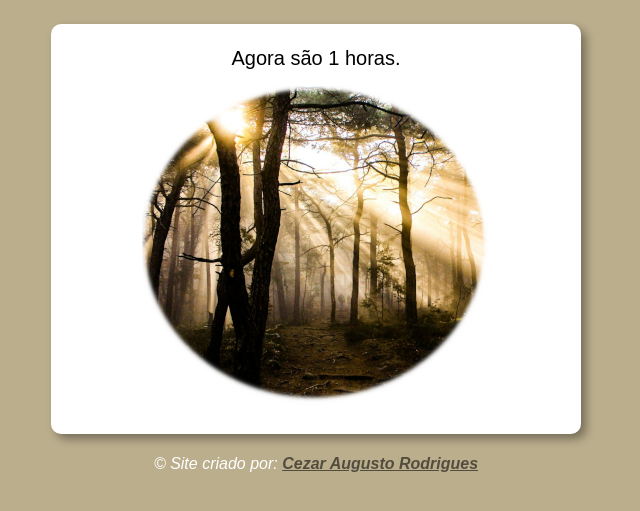
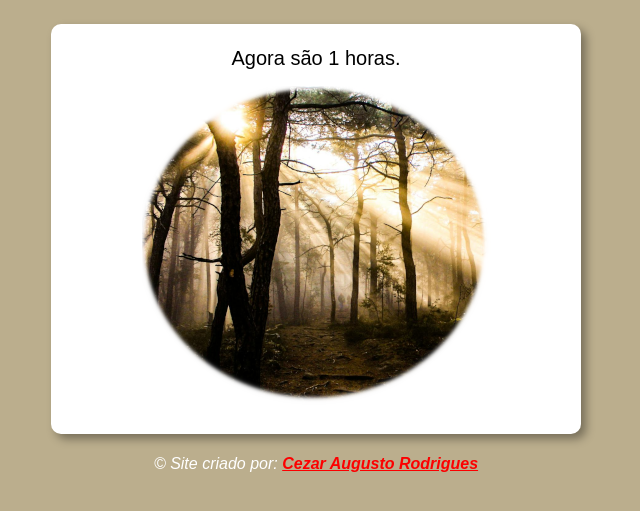
Before and after one commit to DEIDADEV/projeto-hora-do-dia, a plain HTML site: page index.html in a window 1280 px wide. In both pictures the pointer is over the link "Cezar Augusto Rodrigues". Shown: the part 75-586 px from the top of the page, without its empty margins (324-964 px from the left). Drawn offline with Linux system fonts and the light colour scheme.

Commit message:
salvando

```diff
--- a/estilo.css
+++ b/estilo.css
@@ -40,5 +40,5 @@ footer a {
 
 footer a:hover {
     text-decoration: underline;
-    color: rgba(0, 0, 0, 0.562)
+    color: rgb(252, 0, 0)
 }
--- a/index.html
+++ b/index.html
@@ -20,7 +20,7 @@
         </div>
     </section>
     <footer>
-        <p>&copy; Site criado por: <a href="https://github.com/DEIDADEV?tab=repositories" target="_blank">Cezar Augusto Rodrigues</a></p>
+        <p>&copy; Site criado por: <a id="link" href="https://github.com/DEIDADEV?tab=repositories" target="_blank">Cezar Augusto Rodrigues</a></p>
     </footer>
     <script src="script.js"></script>
 </body>
--- a/script.js
+++ b/script.js
@@ -3,7 +3,7 @@ function carregar() {
     var img = window.document.getElementById('imagem')
     var data = new Date()
     var hora = data.getHours()
-    //var hora = 22
+    //var hora = 12
     msg.innerHTML = `Agora são ${hora} horas.`
     if (hora >= 0 && hora < 12) {
         //BOM DIA
```
